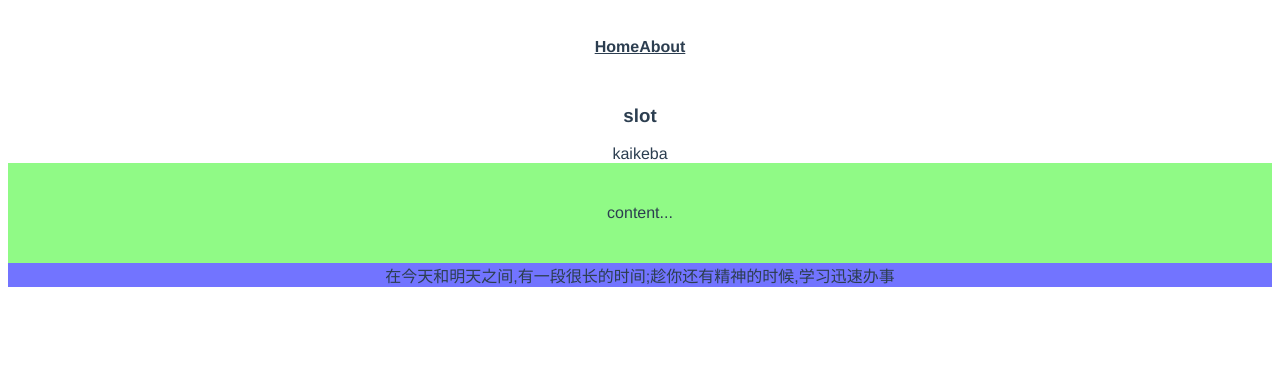
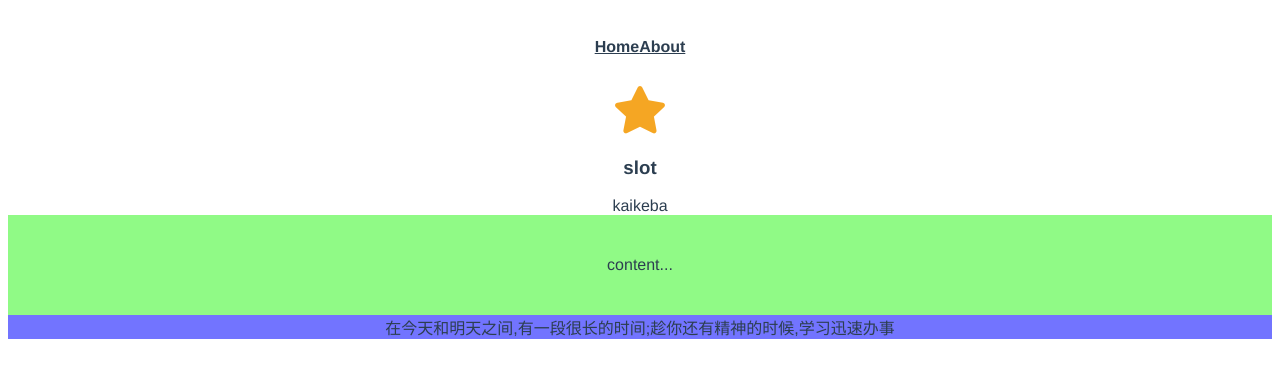
Before and after one commit to hoganjobs/gemini, a Vue app: page /#/ in a window 1280 px wide. Shown: the top 378 px of the page. Built offline with nearby package versions, Linux system fonts and the light colour scheme.

Commit message:
update home

```diff
--- a/src/views/Home.vue
+++ b/src/views/Home.vue
@@ -1,5 +1,6 @@
 <template>
   <div class="home">
+    <img src="../assets/shape.jpg" alt="shape">
     <!-- <HelloWorld msg="Welcome to Your Vue.js App"/> -->
     <!-- <communication></communication> -->
     <slot-example></slot-example>
```
